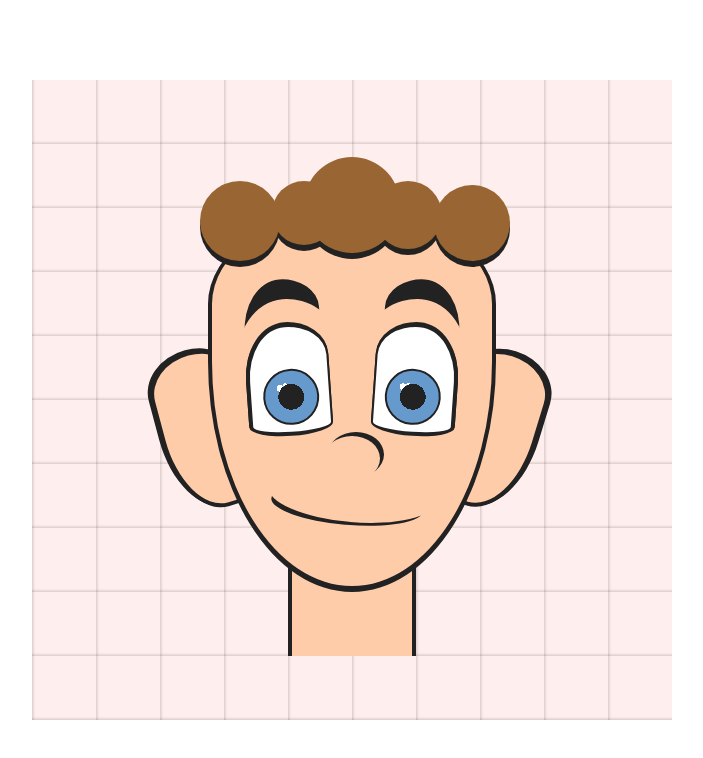
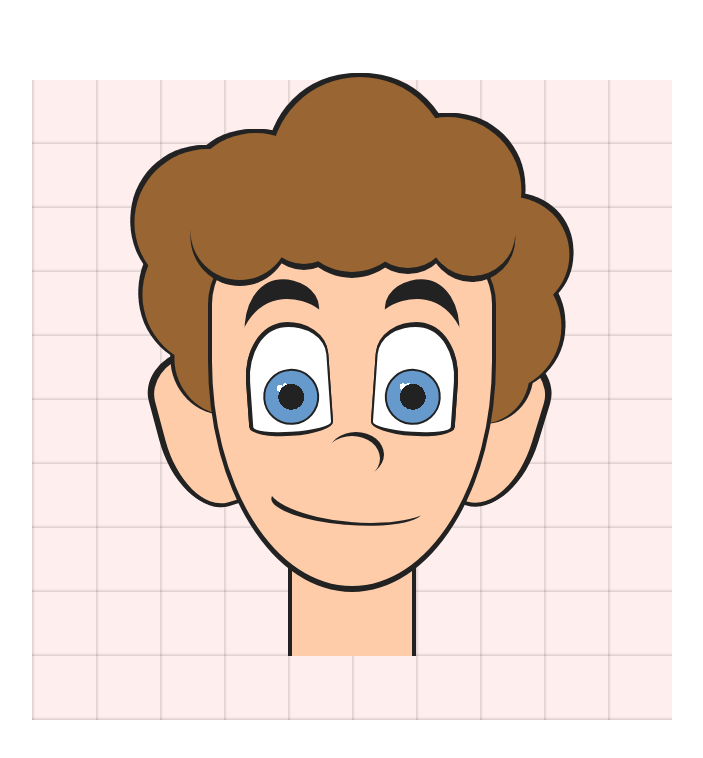
Before and after one commit to shubhamraichandel/lampoon, a plain HTML site: page index.html in a window 1280 px wide. Shown: the whole page, without its empty margins (288-991 px from the left). Drawn offline with Linux system fonts and the light colour scheme.

Commit message:
added back hair

```diff
--- a/index.html
+++ b/index.html
@@ -12,6 +12,8 @@
       <div class="ear"></div>
       <div class="ear"></div>
       <div class="neck"></div>
+      <div class="hair-back"></div>
+
       <div class="face">
         <div class="eye">
           <div class="pupil"></div>
--- a/style.css
+++ b/style.css
@@ -131,9 +131,10 @@ Production: https://lampoon.vercel.app
   border-bottom: 0;
 }
 
-.hair-top {
-  width: 15%;
-  height: 15%;
+.hair-top,
+.hair-back {
+  width: 18%;
+  height: 18%;
   background: var(--hair);
   border-radius: 50%;
   left: 50%;
@@ -142,5 +143,14 @@ Production: https://lampoon.vercel.app
   filter: drop-shadow(0 0.75vmin var(--line));
   color: var(--hair);
   box-shadow: -6vmin 1vmin 0 -2vmin, -14vmin 2vmin 0 -1vmin,
-    7vmin 1.25vmin 0 -1.75vmin, 15vmin 2.25vmin 0 -1.25vmin;
+    7vmin 1.25vmin 0 -1.75vmin, 15vmin 2.25vmin 0 -1.75vmin;
 }
+
+.hair-back {
+  filter: drop-shadow(-0.5vmin 0 var(--line)) drop-shadow(0.5vmin 0 var(--line))
+    drop-shadow(0vmin -0.5vmin var(--line));
+  box-shadow: -15vmin 18vmin, -17vmin 10vmin 0 2vmin, -18vmin 1vmin 0 2vmin,
+    -12vmin -1vmin 0 2vmin, 1vmin -6vmin 0 4vmin, 8vmin -7vmin 0 -2vmin,
+    12vmin -3vmin 0 2vmin, 20vmin 5vmin, 18vmin 14vmin 0 1vmin,
+    16vmin 20vmin 0 -1vmin;
+}
```
